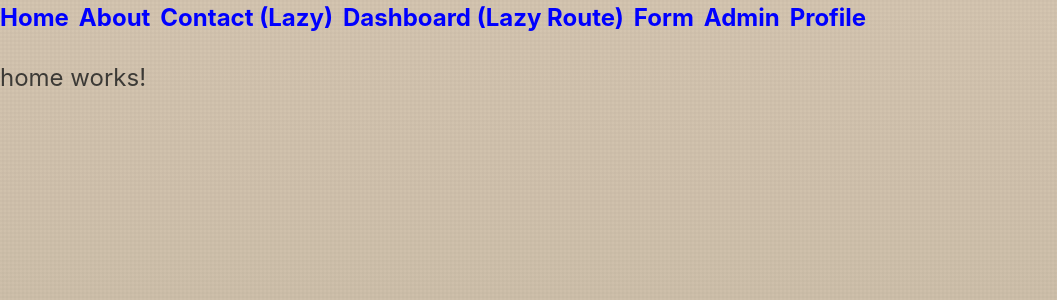
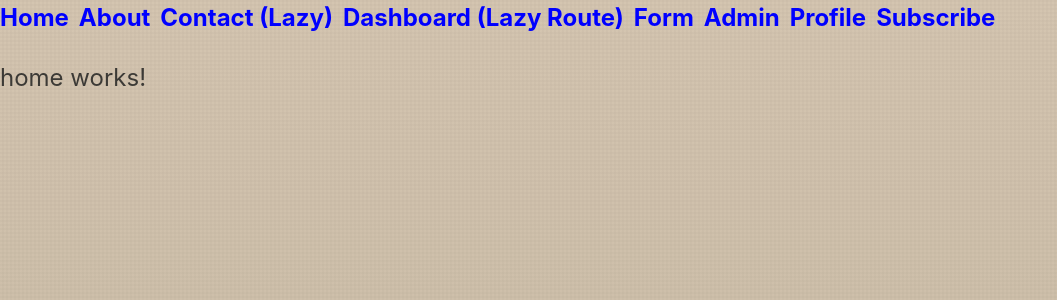
Before and after one commit to yogendrajadhav/AngularStandaloneAppWithRouting, an Angular app: page / in a window 1280 px wide. Shown: the top 300 px of the page, without its empty margins (0-1057 px from the left). Built offline with nearby package versions, Linux system fonts and the light colour scheme.

Commit message:
routerLink added for Subscribe path

```diff
--- a/src/app/app.component.html
+++ b/src/app/app.component.html
@@ -341,6 +341,7 @@
   <a routerLink="/form">Form</a>
   <a routerLink="/admin">Admin</a>
   <a routerLink="/profile/2">Profile</a>
+  <a routerLink="/subscribe">Subscribe</a>
 </nav>
 <!-- <div *ngIf="loading$ | async" class="spinner">loading..</div> -->
 <div *ngIf="loading$ | async" class="spinner"></div>
```
